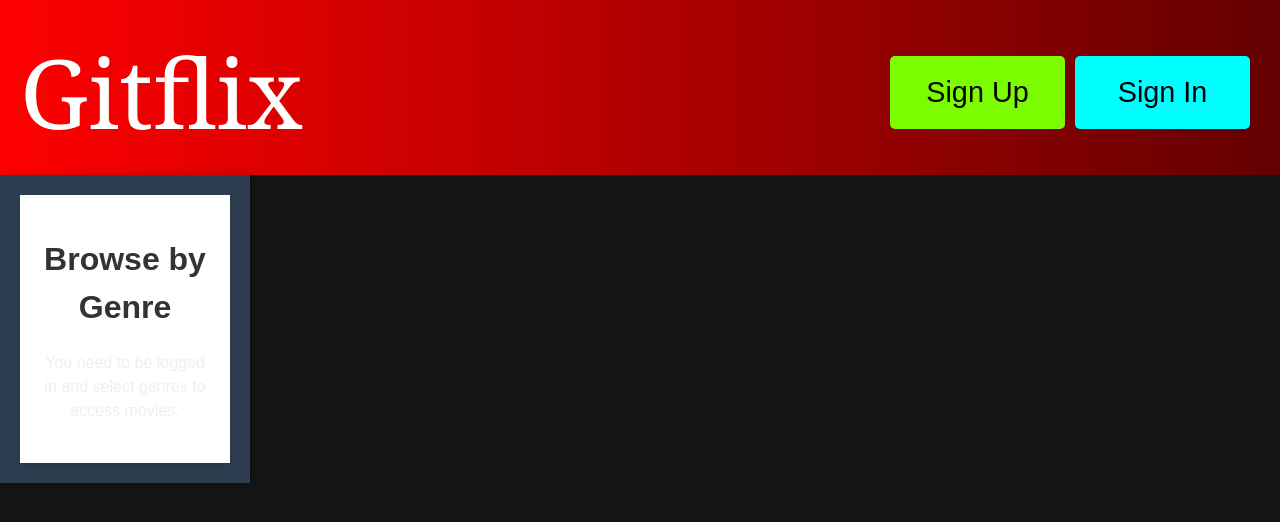
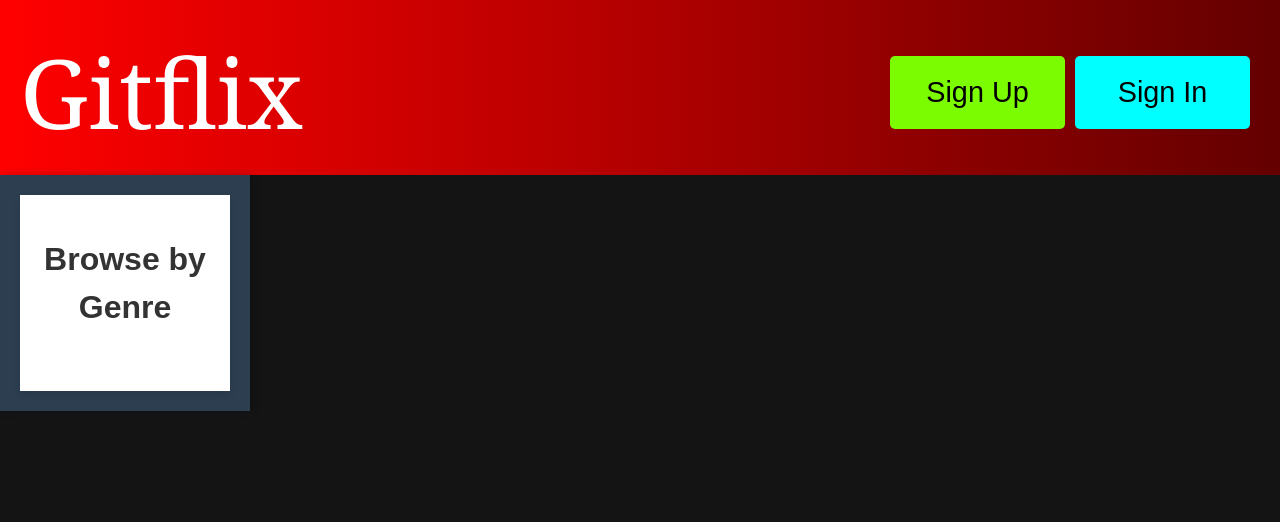
Before and after one commit to JustinLiu47/Assignment-6, a React (Vite) app: page /movies in a window 1280 px wide. Shown: the top 522 px of the page. Built offline with nearby package versions, Linux system fonts and the light colour scheme.

Commit message:
Emergency Changes

```diff
--- a/src/components/Genres.jsx
+++ b/src/components/Genres.jsx
@@ -1,30 +1,7 @@
-import { useNavigate } from "react-router-dom";
-import { useAuth } from "../context/AuthContext";
-
 function Genres(props) {
-  const navigate = useNavigate();
-  const { isLoggedIn } = useAuth();
-
-  const handleGenreClick = (genreId) => {
-    if (!isLoggedIn) {
-      alert("You need to log in and select genres you want to access.");
-      navigate("/login");
-    } else {
-      navigate(`/movies/genre/${genreId}`);
-    }
-  };
-
   return (
     <div className="genres-container">
       <h2 className="section-title">Browse by Genre</h2>
-
-      {!isLoggedIn && (
-        <div className="login-message">
-          <p>You need to be logged in and select genres to access movies.</p>
-        </div>
-      )}
-
-      {isLoggedIn && props.genreList.length > 0 && (
       <ul className="genres-list">
         {props.genreList.map((genre) => (
           <li
@@ -36,9 +13,8 @@ function Genres(props) {
           </li>
         ))}
       </ul>
-      )}
     </div>
-  );
+  )
 }
 
   export default Genres;
--- a/src/views/CartView.jsx
+++ b/src/views/CartView.jsx
@@ -26,7 +26,7 @@ function CartView() {
                 {movie.posterPath && (
                   <img
                     className="cart-poster"
-                    src={`https://image.tmdb.org/t/p/original${movie.poster_path}`}
+                    src={`https://image.tmdb.org/t/p/original${movie.poster}`}
                     alt={movie.title}
                   />
                 )}
```
Lines whose indentation alone changed are shown as unchanged.
